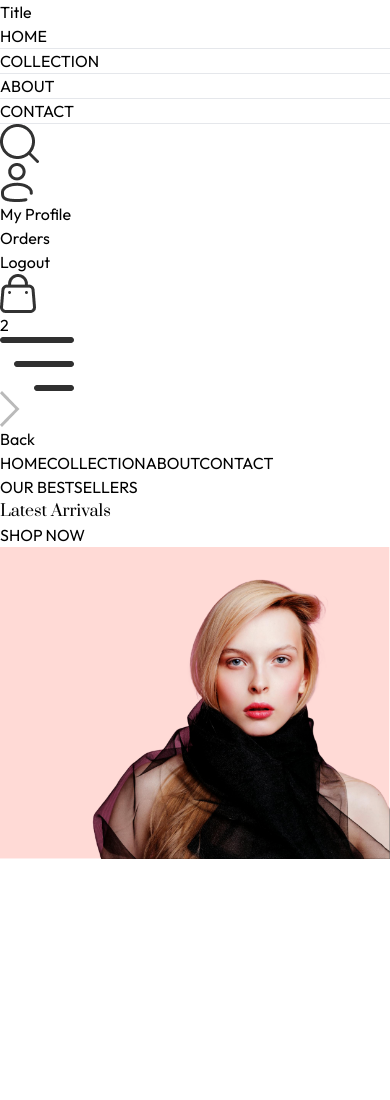
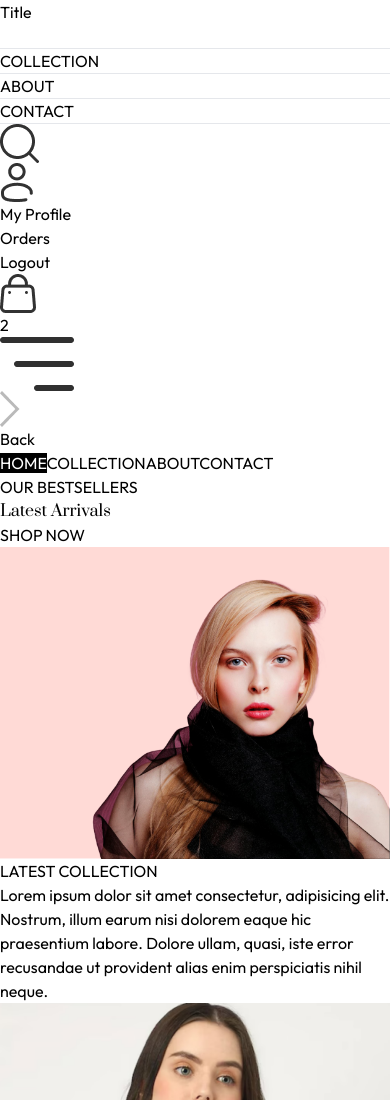
Before and after one commit to HamdanRaza309/Ecommerce-Frontend, a React (Vite) app: page / in a window 390 px wide. Shown: the top 1100 px of the page. Before the commit the page ends 859 px from the top, so only its background shows below. Built offline with nearby package versions, Linux system fonts and the light colour scheme.

Commit message:
Created Latest Products Section

```diff
--- /dev/null
+++ b/src/components/LatestCollection.jsx
@@ -0,0 +1,37 @@
+import React, { useContext, useEffect, useState } from 'react'
+import { ShopContext } from '../context/ShopContext';
+import Title from './Title';
+import ProductItem from './ProductItem';
+
+function LatestCollection() {
+
+    const { products } = useContext(ShopContext);
+    const [latestProducts, setLatestProducts] = useState([]);
+
+    useEffect(() => {
+        setLatestProducts(products.slice(0, 10))
+    }, [])
+
+
+    return (
+        <div className="my-10">
+            <div className="text-center py-8 text-3xl">
+                <Title text1={'LATEST'} text2={'COLLECTION'} />
+                <p className='w-3/4 m-auto text-xs sm:text-sm md:text-base text-gray-600'>
+                    Lorem ipsum dolor sit amet consectetur, adipisicing elit. Nostrum, illum earum nisi dolorem eaque hic praesentium labore. Dolore ullam, quasi, iste error recusandae ut provident alias enim perspiciatis nihil neque.
+                </p>
+            </div>
+
+            {/* Rendering Products */}
+            <div className="grid grid-cols-2 sm:grid-cols-3 md:grid-cols-4 lg:grid-cols-5 gap-4 gap-y-6">
+                {
+                    latestProducts.map((item, index) => (
+                        <ProductItem key={index} id={item._id} image={item.image} name={item.name} price={item.price} />
+                    ))
+                }
+            </div>
+        </div>
+    )
+}
+
+export default LatestCollection;
--- a/src/components/Navbar.jsx
+++ b/src/components/Navbar.jsx
@@ -8,7 +8,7 @@ function Navbar() {
 
     return (
         <div className="flex items-center justify-between py-5 font-medium">
-            <h1>Title</h1>
+            <Link to='/'>Title</Link>
             <ul className="hidden sm:flex gap-5 text-sm text-gray-700">
                 <NavLink to='/' className='flex flex-col gap-1 items-center'>
                     <p>HOME</p>
--- /dev/null
+++ b/src/components/ProductItem.jsx
@@ -0,0 +1,21 @@
+import React, { useContext } from 'react'
+import { ShopContext } from '../context/ShopContext'
+import { Link } from 'react-router-dom'
+
+function ProductItem({ id, image, name, price }) {
+
+    const { currency } = useContext(ShopContext)
+
+    return (
+        <Link to={`/product/${id}`} className="text-gray-700 cursor-pointer">
+            <div className="overflow-hidden">
+                <img src={image[0]} alt="product Img" className='hover:scale-110 transition ease-in-out ' />
+            </div>
+            <p className='pt-3 pb-1 text-sm'>{name}</p>
+            <p className='text-sm font-medium'>{currency}{price}</p>
+
+        </Link>
+    )
+}
+
+export default ProductItem
--- /dev/null
+++ b/src/components/Title.jsx
@@ -0,0 +1,13 @@
+import React from 'react'
+
+function Title({ text1, text2 }) {
+    return (
+        <div className="inline-flex gap-2 items-center mb-3">
+            <p className='text-gray-500'>{text1} <span className='text-gray-700 font-medium'>{text2}</span></p>
+            <p className='w-1 sm:w-1 h-[2px] bg-[#414141]'></p>
+            <p className='w-8 sm:w-11 h-[2px] bg-[#414141]'></p>
+        </div>
+    )
+}
+
+export default Title
--- a/src/context/ShopContext.jsx
+++ b/src/context/ShopContext.jsx
@@ -1,21 +1,24 @@
 import { createContext } from "react";
 import { products } from "../frontend_assets/assets";
-export const shopContext = createContext();
 
-const shopContextProvider = (props) => {
+// Create the context
+export const ShopContext = createContext();
 
+const ShopContextProvider = ({ children }) => {
     const currency = '$';
     const deliveryFee = 10;
+
     const value = {
-        products, currency, deliveryFee
-    }
+        products,
+        currency,
+        deliveryFee
+    };
 
     return (
-        <shopContextProvider value={value}>
-            {props.children}
-        </shopContextProvider>
-    )
+        <ShopContext.Provider value={value}>
+            {children}
+        </ShopContext.Provider>
+    );
 }
 
-
-export default shopContextProvider;
+export default ShopContextProvider;
--- a/src/index.css
+++ b/src/index.css
@@ -17,3 +17,10 @@ a.active hr{
     font-weight: 400;
     font-style: normal;
   }
+
+  @media (max-width:640px) {
+    a.active{
+        background-color: black;
+        color: white;
+    }
+  }
--- a/src/main.jsx
+++ b/src/main.jsx
@@ -1,10 +1,13 @@
-import { createRoot } from 'react-dom/client'
-import App from './App.jsx'
-import './index.css'
-import { BrowserRouter } from 'react-router-dom'
+import { createRoot } from 'react-dom/client';
+import App from './App.jsx';
+import './index.css';
+import { BrowserRouter } from 'react-router-dom';
+import ShopContextProvider from './context/ShopContext';
 
 createRoot(document.getElementById('root')).render(
   <BrowserRouter>
-    <App />
-  </BrowserRouter>,
-)
+    <ShopContextProvider>
+      <App />
+    </ShopContextProvider>
+  </BrowserRouter>
+);
--- a/src/pages/Home.jsx
+++ b/src/pages/Home.jsx
@@ -1,12 +1,14 @@
-import React from 'react'
-import Hero from '../components/Hero'
+import React from 'react';
+import Hero from '../components/Hero';
+import LatestCollection from '../components/LatestCollection';
 
 function Home() {
     return (
         <div>
             <Hero />
+            <LatestCollection />
         </div>
-    )
+    );
 }
 
-export default Home
+export default Home;
```
